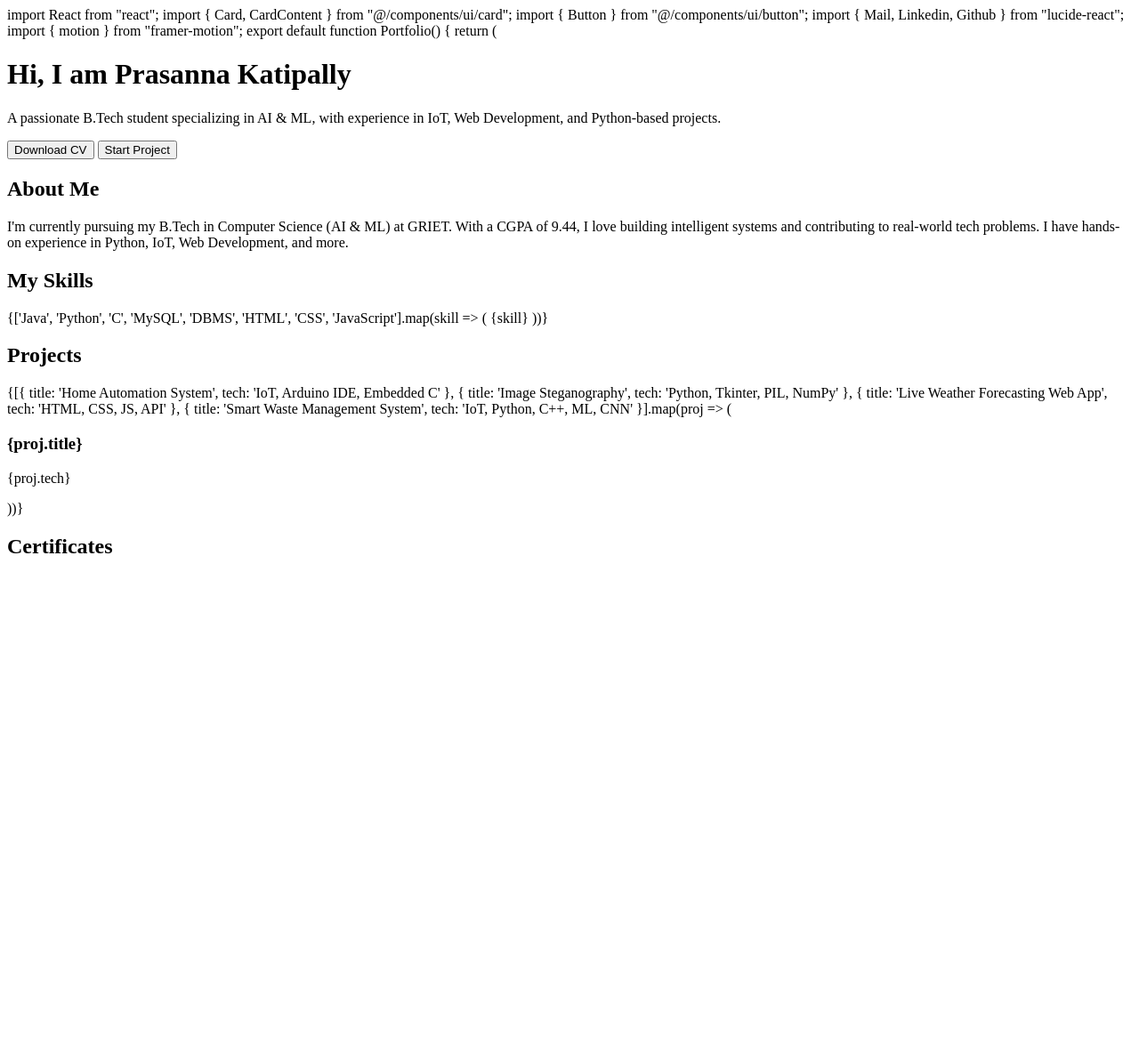
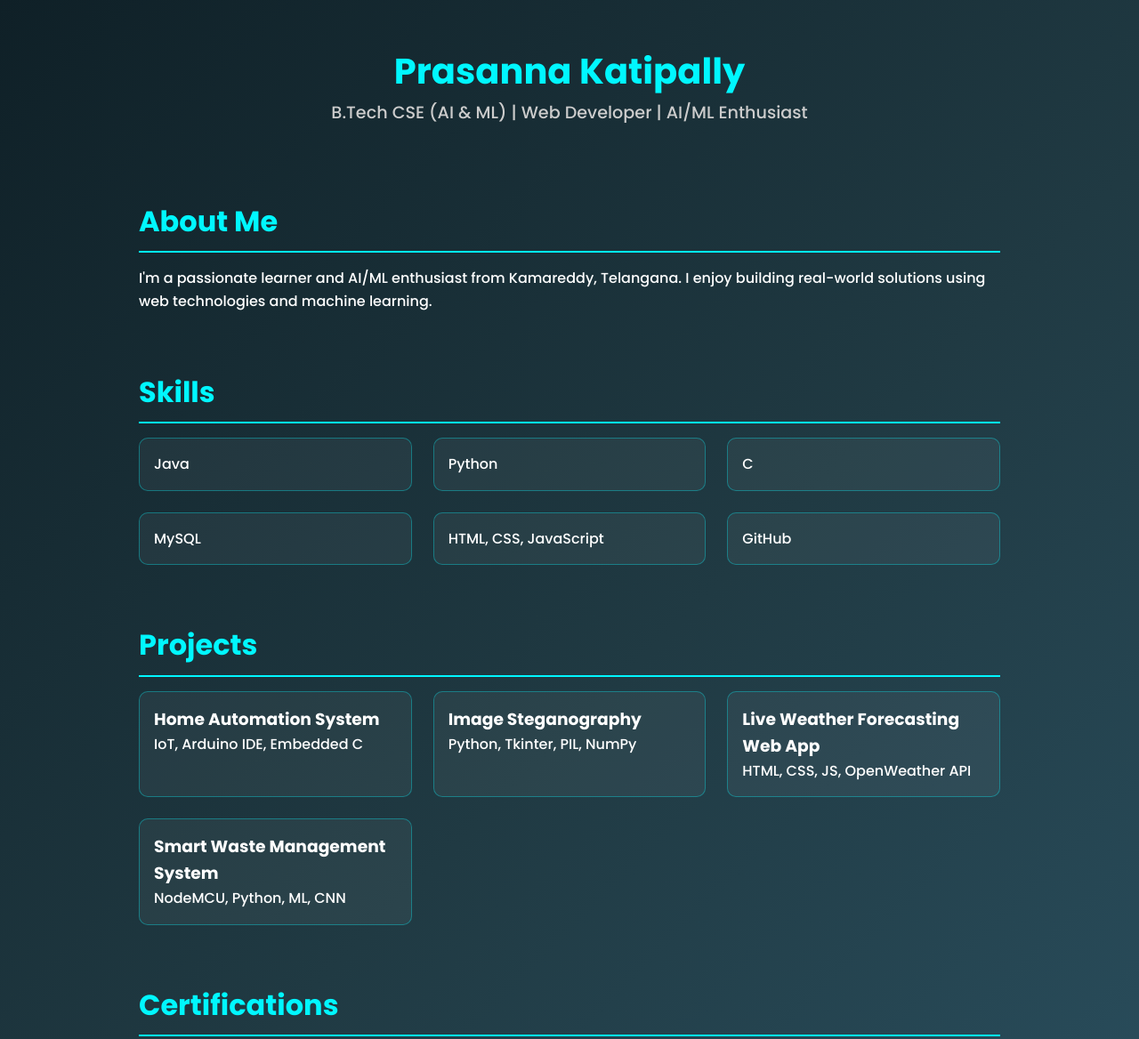
Before and after one commit to prasannakatipally/Prasanna-portfolio, a plain HTML site: page index.html in a window 1280 px wide. Shown: the top 1168 px of the page at 89% size. Before the commit the page ends 800 px from the top, so only its background shows below. Drawn offline with Linux system fonts and the light colour scheme.

Commit message:
index.html

```diff
--- a/index.html
+++ b/index.html
@@ -1,46 +1,136 @@
-import React from "react"; import { Card, CardContent } from "@/components/ui/card"; import { Button } from "@/components/ui/button"; import { Mail, Linkedin, Github } from "lucide-react"; import { motion } from "framer-motion";
+<!DOCTYPE html><html lang="en"><head>
+  <meta charset="UTF-8" />
+  <meta name="viewport" content="width=device-width, initial-scale=1.0" />
+  <title>Prasanna Katipally | Portfolio</title>
+  <link href="https://fonts.googleapis.com/css2?family=Poppins:wght@300;500;700&display=swap" rel="stylesheet" />
+  <style>
+    * {
+      margin: 0;
+      padding: 0;
+      box-sizing: border-box;
+      font-family: 'Poppins', sans-serif;
+    }body {
+  background: linear-gradient(135deg, #0f2027, #203a43, #2c5364);
+  color: #fff;
+  line-height: 1.6;
+}
 
-export default function Portfolio() { return ( <div className="bg-gradient-to-br from-[#0f0c29] via-[#302b63] to-[#24243e] min-h-screen text-white p-6 font-sans"> <header className="text-center py-12"> <h1 className="text-4xl md:text-6xl font-bold">Hi, I am <span className="text-purple-400">Prasanna Katipally</span></h1> <p className="text-lg md:text-xl mt-4 max-w-2xl mx-auto">A passionate B.Tech student specializing in AI & ML, with experience in IoT, Web Development, and Python-based projects.</p> <div className="mt-6 flex justify-center gap-4"> <Button variant="outline">Download CV</Button> <Button>Start Project</Button> </div> </header>
+header {
+  text-align: center;
+  padding: 3rem 1rem;
+}
 
-<section className="my-16">
-    <h2 className="text-3xl font-bold mb-6 text-center">About Me</h2>
-    <Card className="max-w-3xl mx-auto bg-opacity-30 backdrop-blur-md">
-      <CardContent className="p-6 text-center">
-        I'm currently pursuing my B.Tech in Computer Science (AI & ML) at GRIET. With a CGPA of 9.44, I love building intelligent systems and contributing to real-world tech problems. I have hands-on experience in Python, IoT, Web Development, and more.
-      </CardContent>
-    </Card>
-  </section>
+header h1 {
+  font-size: 2.5rem;
+  color: #00f7ff;
+}
 
-  <section className="my-16">
-    <h2 className="text-3xl font-bold mb-6 text-center">My Skills</h2>
-    <div className="grid grid-cols-2 md:grid-cols-4 gap-4 text-center">
-      {['Java', 'Python', 'C', 'MySQL', 'DBMS', 'HTML', 'CSS', 'JavaScript'].map(skill => (
-        <motion.div whileHover={{ scale: 1.1 }} className="bg-purple-700/20 p-4 rounded-2xl shadow-xl" key={skill}>{skill}</motion.div>
-      ))}
+header p {
+  font-size: 1.2rem;
+  color: #ccc;
+}
+
+.section {
+  padding: 2rem 1rem;
+  max-width: 1000px;
+  margin: auto;
+}
+
+h2 {
+  font-size: 2rem;
+  border-bottom: 2px solid #00f7ff;
+  margin-bottom: 1rem;
+  padding-bottom: 0.5rem;
+  color: #00f7ff;
+}
+
+.grid {
+  display: grid;
+  grid-template-columns: repeat(auto-fit, minmax(250px, 1fr));
+  gap: 1.5rem;
+}
+
+.card {
+  background-color: rgba(255, 255, 255, 0.05);
+  padding: 1rem;
+  border-radius: 10px;
+  border: 1px solid #00f7ff55;
+  transition: transform 0.3s;
+}
+
+.card:hover {
+  transform: translateY(-5px);
+}
+
+footer {
+  text-align: center;
+  padding: 2rem 1rem;
+  color: #aaa;
+}
+
+a {
+  color: #00f7ff;
+  text-decoration: none;
+}
+
+a:hover {
+  text-decoration: underline;
+}
+
+  </style>
+</head><body>
+  <header>
+    <h1>Prasanna Katipally</h1>
+    <p>B.Tech CSE (AI & ML) | Web Developer | AI/ML Enthusiast</p>
+  </header>  <section class="section">
+    <h2>About Me</h2>
+    <p>I'm a passionate learner and AI/ML enthusiast from Kamareddy, Telangana. I enjoy building real-world solutions using web technologies and machine learning.</p>
+  </section>  <section class="section">
+    <h2>Skills</h2>
+    <div class="grid">
+      <div class="card">Java</div>
+      <div class="card">Python</div>
+      <div class="card">C</div>
+      <div class="card">MySQL</div>
+      <div class="card">HTML, CSS, JavaScript</div>
+      <div class="card">GitHub</div>
     </div>
-  </section>
-
-  <section className="my-16">
-    <h2 className="text-3xl font-bold mb-6 text-center">Projects</h2>
-    <div className="grid grid-cols-1 md:grid-cols-2 gap-6">
-      {[{
-        title: 'Home Automation System', tech: 'IoT, Arduino IDE, Embedded C'
-      }, {
-        title: 'Image Steganography', tech: 'Python, Tkinter, PIL, NumPy'
-      }, {
-        title: 'Live Weather Forecasting Web App', tech: 'HTML, CSS, JS, API'
-      }, {
-        title: 'Smart Waste Management System', tech: 'IoT, Python, C++, ML, CNN'
-      }].map(proj => (
-        <Card key={proj.title} className="bg-opacity-20 backdrop-blur-md">
-          <CardContent className="p-6">
-            <h3 className="text-xl font-semibold mb-2">{proj.title}</h3>
-            <p className="text-sm text-purple-200">{proj.tech}</p>
-          </CardContent>
-        </Card>
-      ))}
+  </section>  <section class="section">
+    <h2>Projects</h2>
+    <div class="grid">
+      <div class="card">
+        <h3>Home Automation System</h3>
+        <p>IoT, Arduino IDE, Embedded C</p>
+      </div>
+      <div class="card">
+        <h3>Image Steganography</h3>
+        <p>Python, Tkinter, PIL, NumPy</p>
+      </div>
+      <div class="card">
+        <h3>Live Weather Forecasting Web App</h3>
+        <p>HTML, CSS, JS, OpenWeather API</p>
+      </div>
+      <div class="card">
+        <h3>Smart Waste Management System</h3>
+        <p>NodeMCU, Python, ML, CNN</p>
+      </div>
     </div>
-  </section>
-
-  <section className="my-16">
-    <h2 className="text-3xl font-bold mb-6 text-center">Certificates</h
+  </section>  <section class="section">
+    <h2>Certifications</h2>
+    <ul>
+      <li>NPTEL: IIoT (Top 5%)</li>
+      <li>Google Cloud: Generative AI Internship</li>
+      <li>Cisco: Cybersecurity & CCNA</li>
+      <li>AWS: Cloud Architecting, Foundations, ML</li>
+      <li>HackerRank: Python (Basic)</li>
+    </ul>
+  </section>  <section class="section">
+    <h2>Contact</h2>
+    <p>📧 <a href="mailto:prasannakatipally373@gmail.com">prasannakatipally373@gmail.com</a><br>
+      📞 +91 7569309436<br>
+      🌐 <a href="https://www.linkedin.com/in/prasannakatipally">LinkedIn</a>
+    </p>
+  </section>  <footer>
+    &copy; 2025 Prasanna Katipally. All Rights Reserved.
+  </footer>
+</body></html>
```
